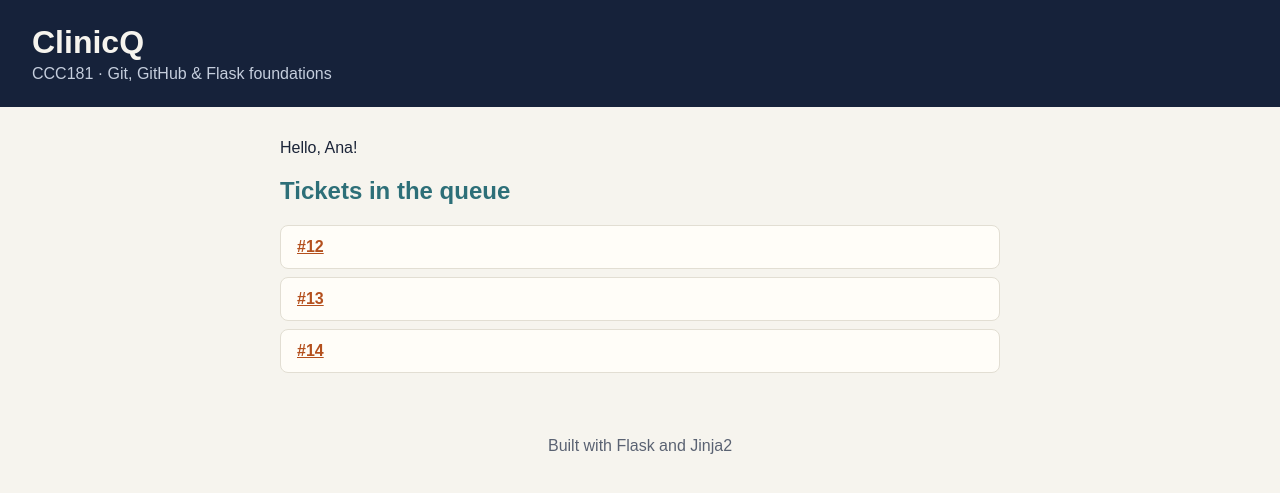
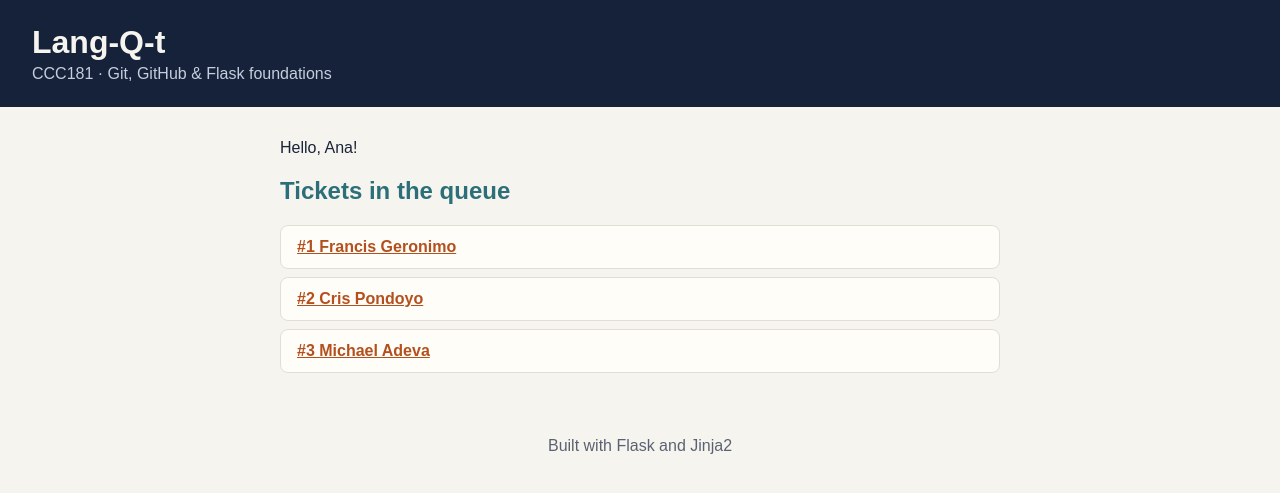
Before and after one commit to Kenji7676/ccc181, a Flask app: page / in a window 1280 px wide. Shown: the top 493 px of the page. Run offline with Flask 3, Linux system fonts and the light colour scheme.

Commit message:
Set up Lang-Q-t from the Week 2 starter (#1)

```diff
--- a/app.py
+++ b/app.py
@@ -8,8 +8,28 @@ from flask import Flask, render_template
 
 app = Flask(__name__)
 
-# Sample data for the demo. A real app would load this from a database later.
-TICKETS = [12, 13, 14]
+SERVICES = [
+    {"id": 1, "name": "Buy merch"},
+    {"id": 2, "name": "Claim pre-order"},
+    {"id": 3, "name": "Payment / inquiry"},
+]
+
+SIZES = ["XS", "S", "M", "L", "XL", "2XL"]
+
+TICKETS = [
+    {"number": 1, "name": "Francis Geronimo",
+     "email": "francis.geronimo@g.msuiit.edu.ph",
+     "service_id": 1, "status": "waiting",
+     "item": "Langkit T-shirt", "size": "M", "quantity": 2},
+    {"number": 2, "name": "Cris Pondoyo",
+     "email": "cris.pondoyo@g.msuiit.edu.ph",
+     "service_id": 2, "status": "waiting",
+     "item": "Langkit hoodie", "size": "L", "quantity": 1},
+    {"number": 3, "name": "Michael Adeva",
+     "email": "michael.adeva@g.msuiit.edu.ph",
+     "service_id": 1, "status": "called",
+     "item": "Langkit tote bag", "size": "N/A", "quantity": 1},
+]
 
 
 @app.route("/")
--- a/templates/base.html
+++ b/templates/base.html
@@ -3,13 +3,13 @@
 <head>
   <meta charset="utf-8">
   <meta name="viewport" content="width=device-width, initial-scale=1">
-  <title>{% block title %}ClinicQ{% endblock %}</title>
+  <title>{% block title %}Lang-Q-t{% endblock %}</title>
   {# Link static files with url_for instead of hard-coding paths #}
   <link rel="stylesheet" href="{{ url_for('static', filename='css/style.css') }}">
 </head>
 <body>
   <header>
-    <h1><a href="{{ url_for('index') }}">ClinicQ</a></h1>
+    <h1><a href="{{ url_for('index') }}">Lang-Q-t</a></h1>
     <p class="tagline">CCC181 · Git, GitHub &amp; Flask foundations</p>
   </header>
 
--- a/templates/index.html
+++ b/templates/index.html
@@ -6,7 +6,7 @@
   <h2>Tickets in the queue</h2>
   <ul class="tickets">
     {% for t in tickets %}
-      <li><a href="{{ url_for('ticket', ticket_id=t) }}">#{{ t }}</a></li>
+      <li><a href="{{ url_for('ticket', ticket_id=t.number) }}">#{{ t.number }} {{ t.name }}</a></li>
     {% else %}
       <li>The queue is empty.</li>
     {% endfor %}
```
Also changed, not shown: README.md.
